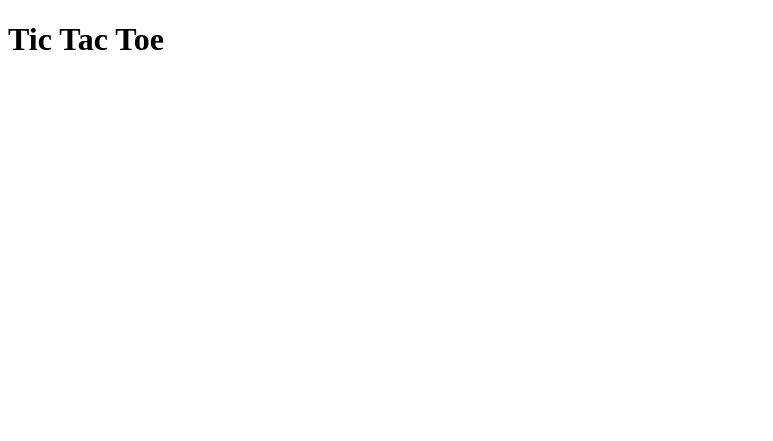
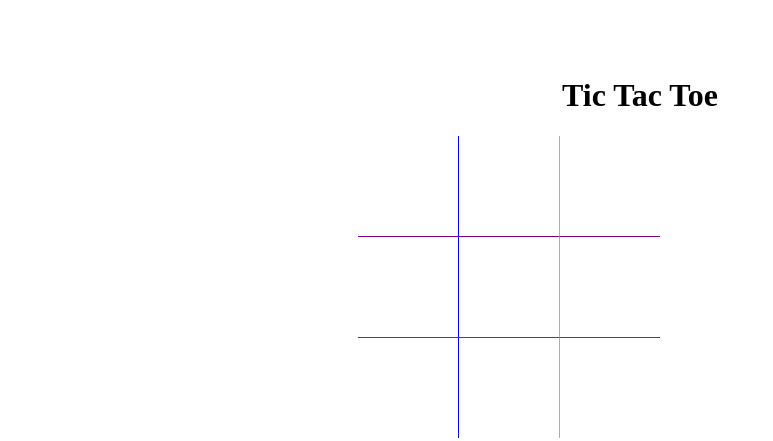
Before and after one commit to lisambamberg/TicTacToeCSS, a plain HTML site: page index.html in a window 1280 px wide. Shown: the whole page, without its empty margins (0-773 px from the left). Drawn offline with Linux system fonts and the light colour scheme.

Commit message:
Added borders and cursor pointer

```diff
--- a/index.html
+++ b/index.html
@@ -12,19 +12,19 @@
     <div id="board">
         <h1>Tic Tac Toe</h1>
         <div class="row"></div>
-        <div class="top-left"></div>
-        <div class="top-middle"></div>
+        <div class="top left"></div>
+        <div class="top middle"></div>
         <div class="top right"></div>
 
         <div class="row"></div>
-        <div class="center-left"></div>
-        <div class="center-middle"></div>
-        <div class="center-right"></div>
+        <div class="center left"></div>
+        <div class="center middle"></div>
+        <div class="center right"></div>
 
         <div class="row"></div>
-        <div class="bottom-left"></div>
-        <div class="bottom-middle"></div>
-        <div class="bottom-right"></div>
+        <div class="bottom left"></div>
+        <div class="bottom middle"></div>
+        <div class="bottom right"></div>
     </div>
 </body>
 
--- a/styles.css
+++ b/styles.css
@@ -0,0 +1,34 @@
+#board {
+    padding: 3em;
+    text-align: center;
+}
+
+div > div {
+    float: left;
+    height: 100px;
+    width: 100px;
+}
+
+.row {
+    clear: both;
+    margin: 0 auto;
+    width: 302px;
+    cursor: pointer;
+}
+
+
+.top {
+    border-bottom: 1px purple solid;
+}
+
+.bottom {
+    border-top: 1px green solid;
+}
+
+.left {
+    border-right: 1px blue solid;
+}
+
+.right {
+    border-left: 1px orange solid;
+}
```
